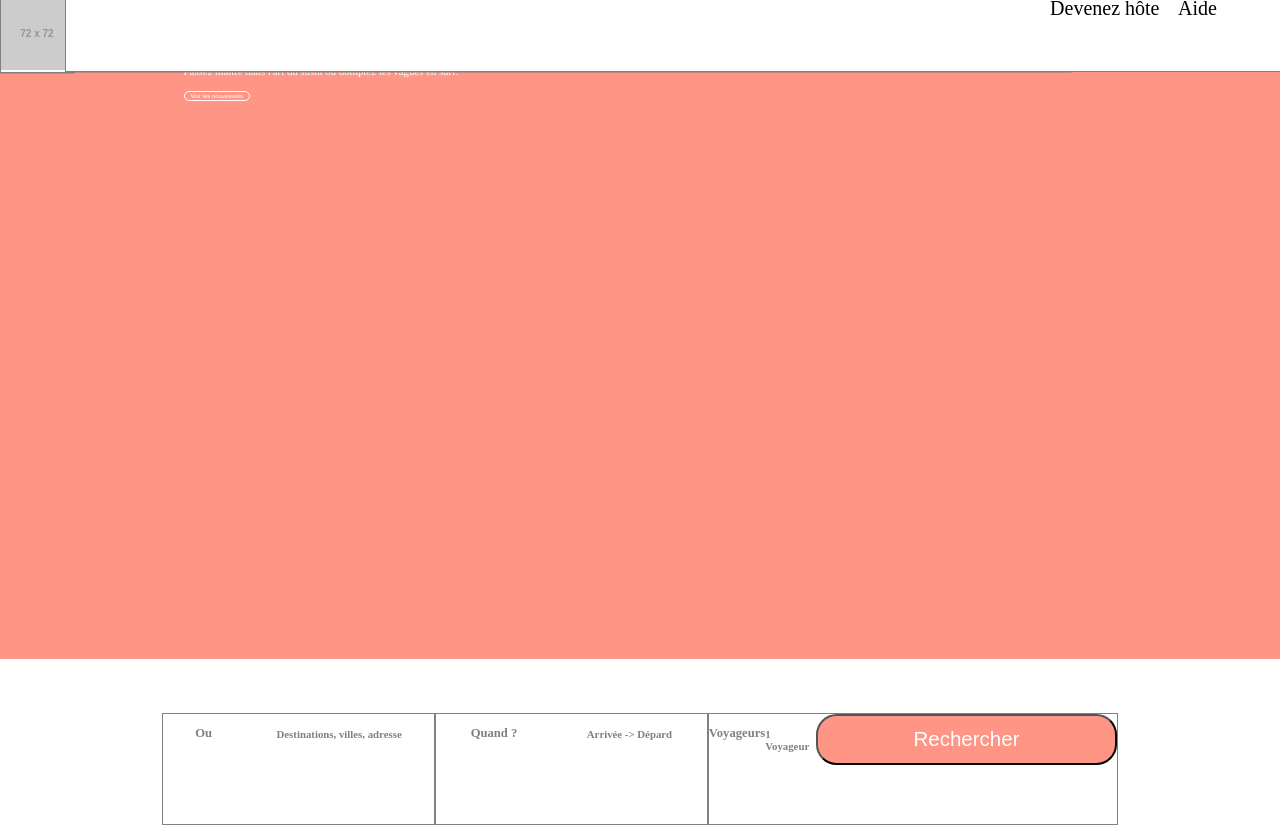
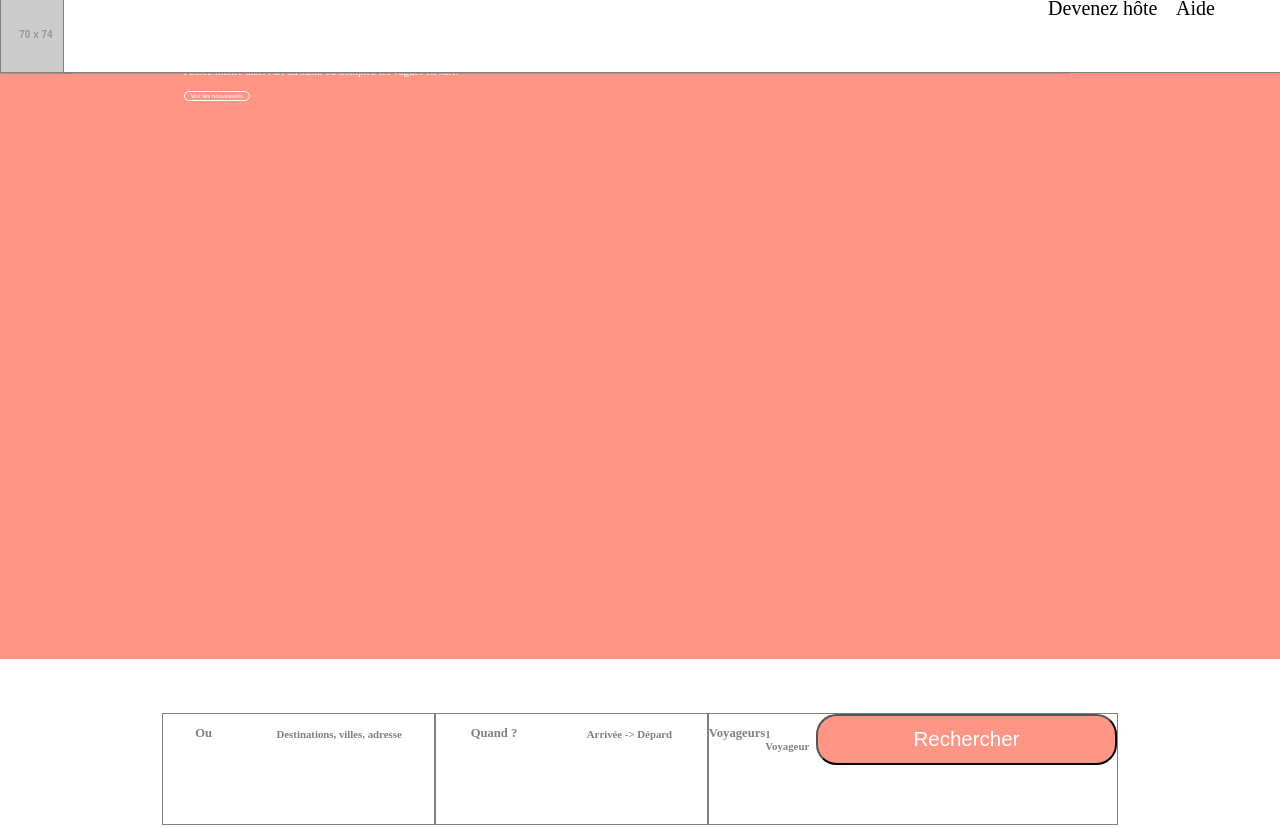
Before and after one commit to RomainFrechic/reproduce-Airb-b, a website: page index.html in a window 1280 px wide. Shown: the top 828 px of the page. Drawn offline with Linux system fonts and the light colour scheme; placeholder pictures from the web are drawn by us.

Commit message:
menu modif

```diff
--- a/index.html
+++ b/index.html
@@ -16,7 +16,7 @@
 
 	<div class="menu">
 
-		<div class="imgMenu"><img src="http://placehold.it/72x72"></div>
+		<div class="imgMenu"><img src="http://placehold.it/70x74"></div>
 		<input class="inpWidth"></input>
 
 		<div class="menuEnfant">Devenez hôte</div>
--- a/style.scss
+++ b/style.scss
@@ -47,7 +47,7 @@ button{
 .inpWidth{
 	border:1px solid grey;
 	width:1000px;
-	height:70px;
+	height:71px;
 	//margin:-30px;
 	border:1px solid grey;
     box-shadow:0.5px 0.5px 0 0 grey;
@@ -60,7 +60,7 @@ button{
 	display:inline;
 	justify-content:space-around;
 	color:black;
-	height:74px;
+	height:75px;
     background-color:white;
     //border:1px solid grey;
     box-shadow:0.5px 0.5px 0.5px 0 grey;
```
Also changed, not shown: output.css.
